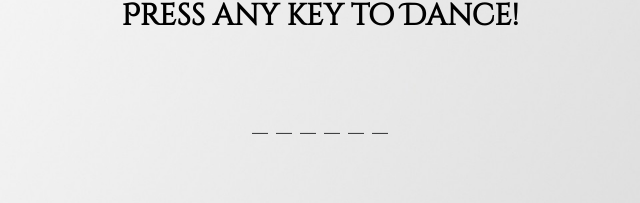
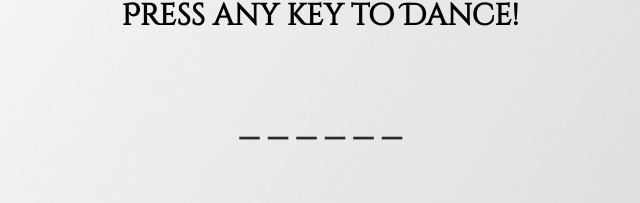
Before and after one commit to ashagm/Hangman_Game, a plain HTML site: page index.html in a window 1280 px wide. Shown: the part 155-358 px from the top of the page, 320-960 px from the left. Drawn offline with nearby package versions, Linux system fonts and the light colour scheme.

Commit message:
fontsize change

```diff
--- a/assets/css/style.css
+++ b/assets/css/style.css
@@ -22,6 +22,12 @@ div.container{
 	height: 100px;
 }
 
+.col-main h2{
+	font-size: 38px;
+	font-weight: bolder;
+
+}
+
 .col-image div{
 	margin: 30px;
 	border: 1px solid black;
```
